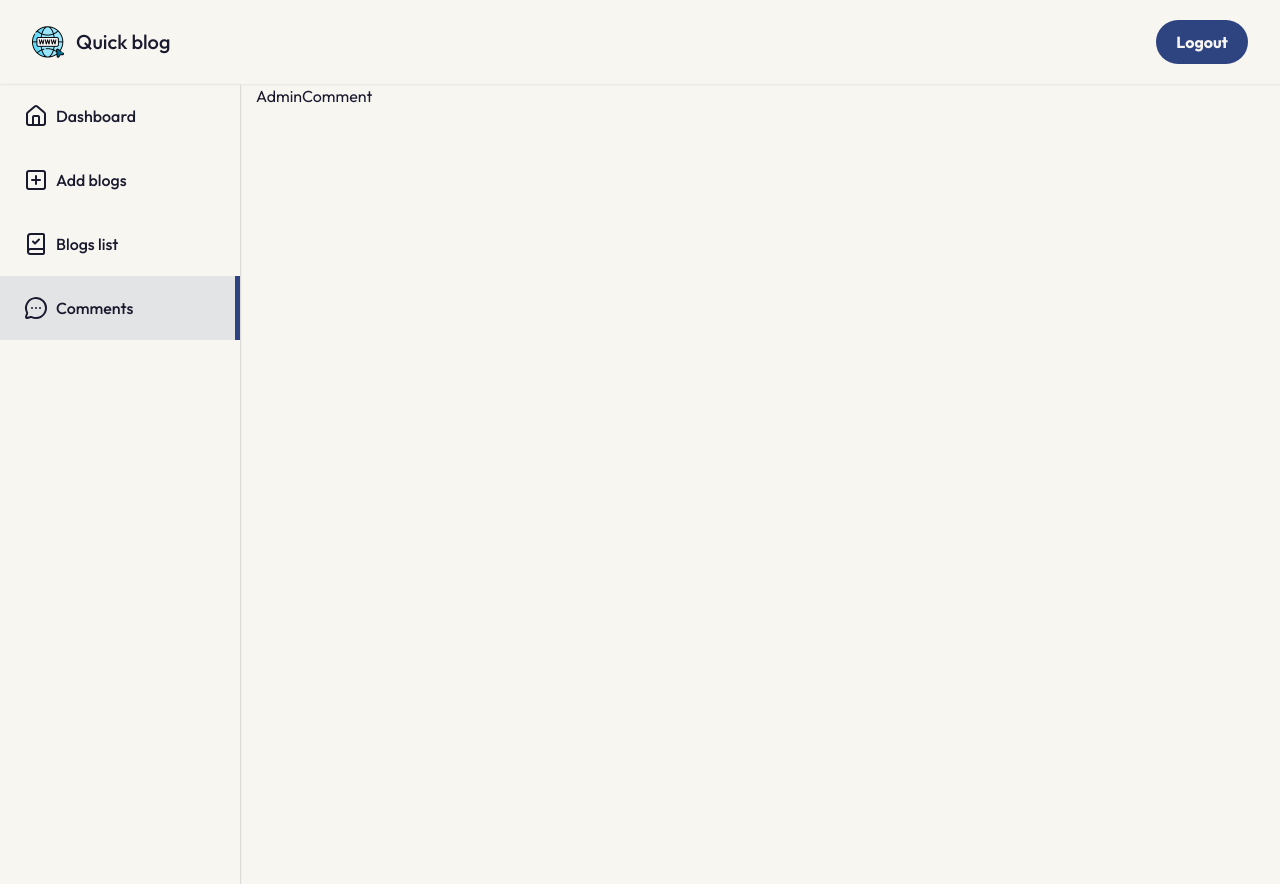
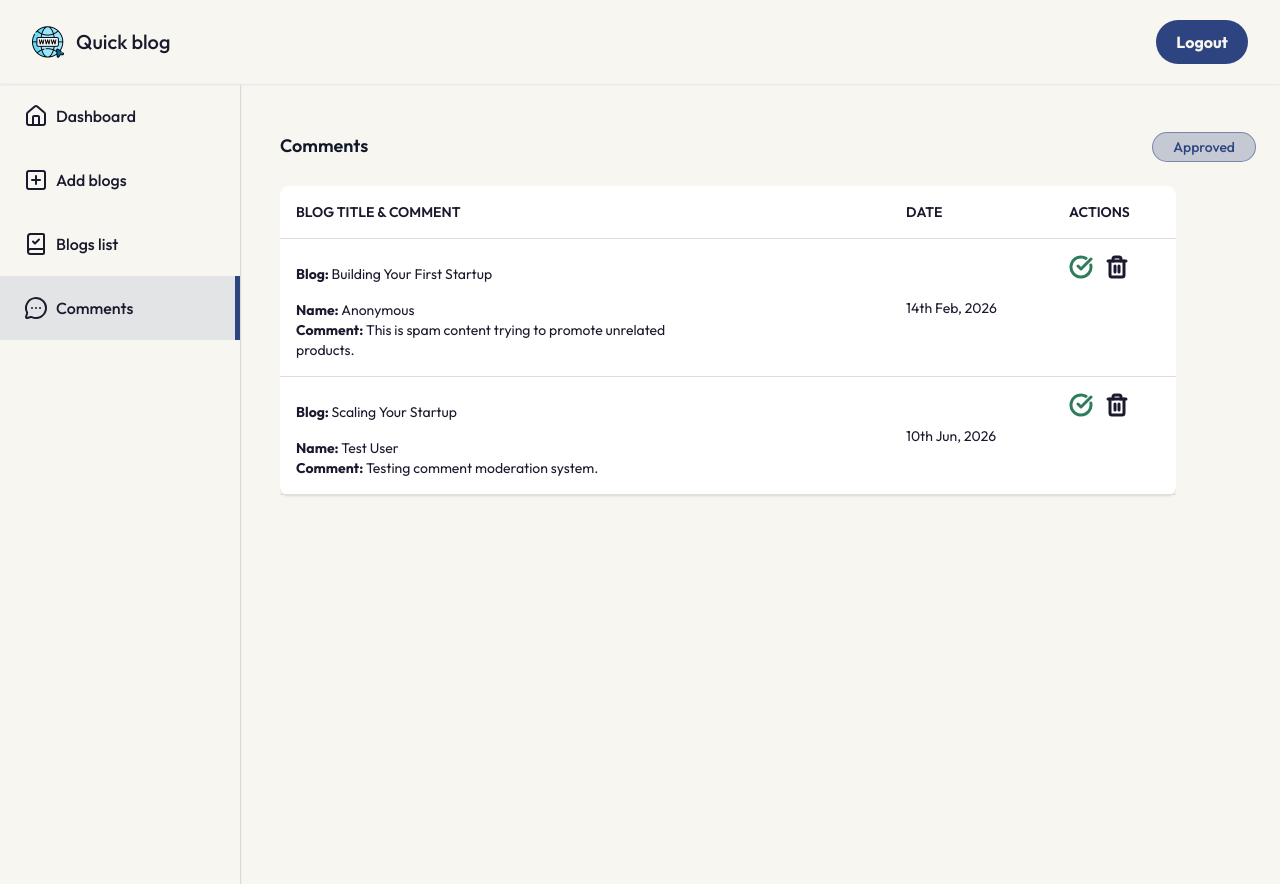
Before and after one commit to chanwinharold/quick-blog, a React (Vite) app in the folder client/: page /admin/comment in a window 1280 px wide. Built offline with nearby package versions, Linux system fonts and the light colour scheme.

Commit message:
Admin Comment Page UI completed

```diff
--- a/client/src/pages/admin/AdminBlogList.jsx
+++ b/client/src/pages/admin/AdminBlogList.jsx
@@ -21,7 +21,7 @@ function AdminBlogList() {
     }, []);
 
     return (
-        <section className={`py-12 px-6 w-full`}>
+        <section className={`py-12 px-6 w-full flex-1`}>
             <div className={`mb-6`}>
                 <strong className={`font-semibold text-lg text-primary-dark`}>All Blogs</strong>
             </div>
--- a/client/src/pages/admin/AdminComment.jsx
+++ b/client/src/pages/admin/AdminComment.jsx
@@ -1,8 +1,88 @@
+import {useEffect, useState} from "react";
+import {blogComments} from "../../assets/assets.js";
+import Moment from "moment";
+import {CheckCircle, Trash2} from "lucide-react";
 
 
 function AdminComment() {
+    const [Comments, setComments] = useState([]);
+    const [Filter, setFilter] = useState("Not Approved")
+
+    const handleFetchComment = async () => {
+        try {
+            return blogComments
+        } catch (e) {return e}
+    }
+    const handleFilter = () => {
+        setFilter(prevState => {
+            if (prevState==="Approved") {
+                return "Not Approved";
+            }
+            return "Approved";
+        })
+    }
+
+    useEffect(() => {
+        handleFetchComment().then(res => {
+            setComments(res)
+        }).catch(err => {
+            console.error(`Internal server error : ${err}`)
+        })
+    }, []);
+
+
     return (
-        <div>AdminComment</div>
+        <section className={`py-12 px-6 w-full flex-1`}>
+            <div className={`mb-6 flex justify-between`}>
+                <strong className={`font-semibold text-lg text-primary-dark`}>Comments</strong>
+                {Filter==="Not Approved" ?
+                    <button onClick={handleFilter} type={`button`} className={`cursor-pointer flex items-center gap-2 bg-primary-light/25 border-primary-light/50 border w-fit rounded-full px-5 py-1 text-sm`}>
+                        <p className={`text-primary-light font-medium`}>Approved</p>
+                    </button> :
+                    <button onClick={handleFilter} type={`button`} className={`cursor-pointer flex items-center gap-2 bg-bg border-primary-light/50 border w-fit rounded-full px-5 py-1 text-sm`}>
+                        <p className={`text-primary-light font-medium`}>Not Approved</p>
+                    </button>
+                }
+            </div>
+            <div className={`h-86 max-w-4xl scrollbar-none overflow-auto rounded-lg`}>
+                <table className={`w-full bg-surface rounded-lg text-sm shadow`}>
+                    <thead>
+                    <tr>
+                        <th scope={`col`} className={`px-4 py-4 text-start uppercase font-semibold`}>Blog Title & Comment</th>
+                        <th scope={`col`} className={`px-4 py-4 text-start uppercase font-semibold`}>Date</th>
+                        <th scope={`col`} className={`px-4 py-4 text-start uppercase font-semibold`}>Actions</th>
+                    </tr>
+                    </thead>
+                    <tbody className={``}>
+                    {
+                        (Comments.filter(comment => {
+                            if (Filter==="Approved") return comment.isApproved;
+                            return !comment.isApproved
+                        })).map(item => (
+                            <tr key={item.id} className={`border-y border-y-border relative`}>
+                                <td className={`grid max-w-115 px-4 py-4`}>
+                                    <span className={`mb-4`}><b>Blog: </b>{item.blog.title}</span>
+                                    <span><b>Name: </b>{item.name}</span>
+                                    <span><b>Comment: </b>{item.content}</span>
+                                </td>
+                                <td className={`px-4 top-0`}>
+                                    {Moment(item.createdAt).format(`Do MMM, YYYY`)}
+                                </td>
+                                <td className={`flex gap-3 px-4 py-4`}>
+                                    {
+                                        Filter===`Not Approved` ?
+                                            <button className={`cursor-pointer`} type="button"><CheckCircle className={`stroke-success stroke-3`} /></button>
+                                            :<button type={`button`} className={`cursor-pointer flex items-center gap-2 bg-success/10 border-success border w-fit rounded-full px-5 py-1 text-sm`}><p className={`text-success font-medium`}>Approved</p></button>
+                                    }
+                                    <button className={`cursor-pointer`} type="button"><Trash2 className={`stroke-3`} /></button>
+                                </td>
+                            </tr>
+                        ))
+                    }
+                    </tbody>
+                </table>
+            </div>
+        </section>
     );
 }
 
--- a/client/src/pages/admin/AdminDashboard.jsx
+++ b/client/src/pages/admin/AdminDashboard.jsx
@@ -27,8 +27,8 @@ function AdminDashboard() {
     }, []);
 
     return (
-        <main className={`flex-1 w-full p-8 grid gap-10`}>
-            <section className={`flex gap-4`}>
+        <main className={`flex-1 w-full p-8 grid gap-10 place-content-start`}>
+            <section className={`flex gap-4 h-fit`}>
                 <article className={`cursor-pointer hover:scale-105 duration-300 hover:shadow-sm bg-surface flex items-center gap-2 p-4 w-56 rounded-md`}>
                     <div className={`bg-primary-light/10 rounded-lg w-12 h-12 grid place-content-center`}><BookCheck className={`stroke-primary-light`} /></div>
                     <div className={`grid`}>
@@ -56,9 +56,9 @@ function AdminDashboard() {
                     <GalleryHorizontalEnd />
                     <strong className={`font-semibold text-lg text-primary-dark`}>Latest Blogs</strong>
                 </div>
-
-                <table className={`max-w-4xl pb-10 w-full bg-surface rounded-lg overflow-x-auto text-sm scrollbar-none shadow`}>
-                    <thead>
+                <div className={`w-full h-70 max-w-4xl scrollbar-none overflow-auto rounded-lg`}>
+                    <table className={`max-w-4xl pb-10 w-full bg-surface rounded-lg text-sm shadow`}>
+                        <thead>
                         <tr>
                             <th scope={`col`} className={`px-4 py-4 text-center uppercase font-semibold`}>#</th>
                             <th scope={`col`} className={`px-2 py-4 text-start uppercase font-semibold`}>Blog Title</th>
@@ -66,16 +66,18 @@ function AdminDashboard() {
                             <th scope={`col`} className={`px-2 py-4 text-start uppercase font-semibold`}>Status</th>
                             <th scope={`col`} className={`px-2 py-4 text-start uppercase font-semibold`}>Actions</th>
                         </tr>
-                    </thead>
-                    <tbody>
+                        </thead>
+                        <tbody>
                         {
                             DashboardData.latestBlogs.map((item, i) => (
                                 <BlogTableItem key={item.id} blog={item} index={i+1} />
                             ))
                         }
-                    </tbody>
-                </table>
+                        </tbody>
+                    </table>
+                </div>
             </section>
+
         </main>
     );
 }
```
